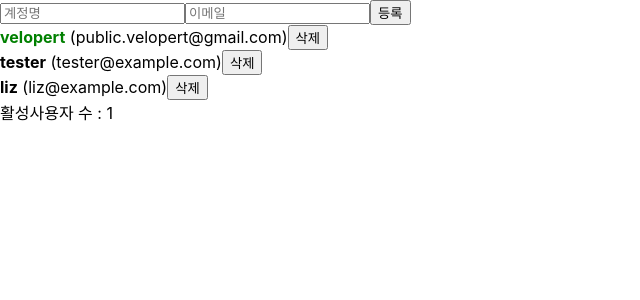
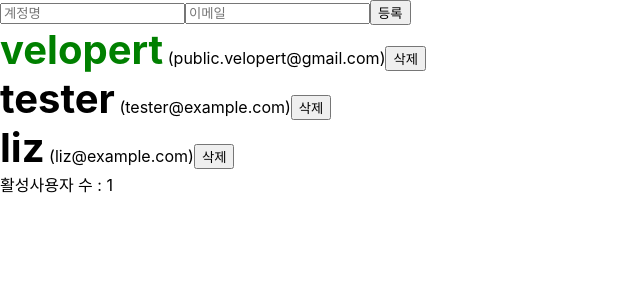
Before and after one commit to BKsean/reactstudy, a React (Create React App) app: page / in a window 1280 px wide. Shown: the top 300 px of the page, without its empty margins (0-640 px from the left). Built offline with nearby package versions, Linux system fonts and the light colour scheme.

Commit message:
React 공부

```diff
--- a/src/react.vlpt.us/App.jsx
+++ b/src/react.vlpt.us/App.jsx
@@ -3,6 +3,7 @@ import UserList from "./UserList";
 import CreateUser from "./CreateUser";
 import useInputs from "./hooks/useInputs";
 import produce, {castDraft} from "immer";
+import styles from './component/style.module.css';
 function countActiveUsers(users) {
     console.log("활성 사용자 수를 세는중...");
     return users.filter(user => user.active).length;
@@ -115,7 +116,7 @@ function App() {
                 onCreate={onCreate}*/
             />
             <UserList users={users} />
-            <div>활성사용자 수 : {count}</div>
+            <div className={styles.size30}>활성사용자 수 : {count}</div>
         </UserDispatch.Provider>
     );
 }
--- a/src/react.vlpt.us/UserList.jsx
+++ b/src/react.vlpt.us/UserList.jsx
@@ -1,13 +1,13 @@
 import React, {useContext} from 'react';
 import {UserDispatch} from "./App";
-
+import styles from './component/style.module.css';
 const User = React.memo(function User({user}) {
 
     const dispatch = useContext(UserDispatch);
 
     return (
         <div>
-            <b
+            <b className={styles['size-30']}
                 style={{
                     cursor: 'pointer',
                     color: user.active ? 'green' : 'black'
--- /dev/null
+++ b/src/react.vlpt.us/component/style.module.css
@@ -0,0 +1,6 @@
+.red{
+    color:red;
+}
+.size-30{
+    font-size:40px;
+}
```
Also changed, not shown: summary5.txt.
